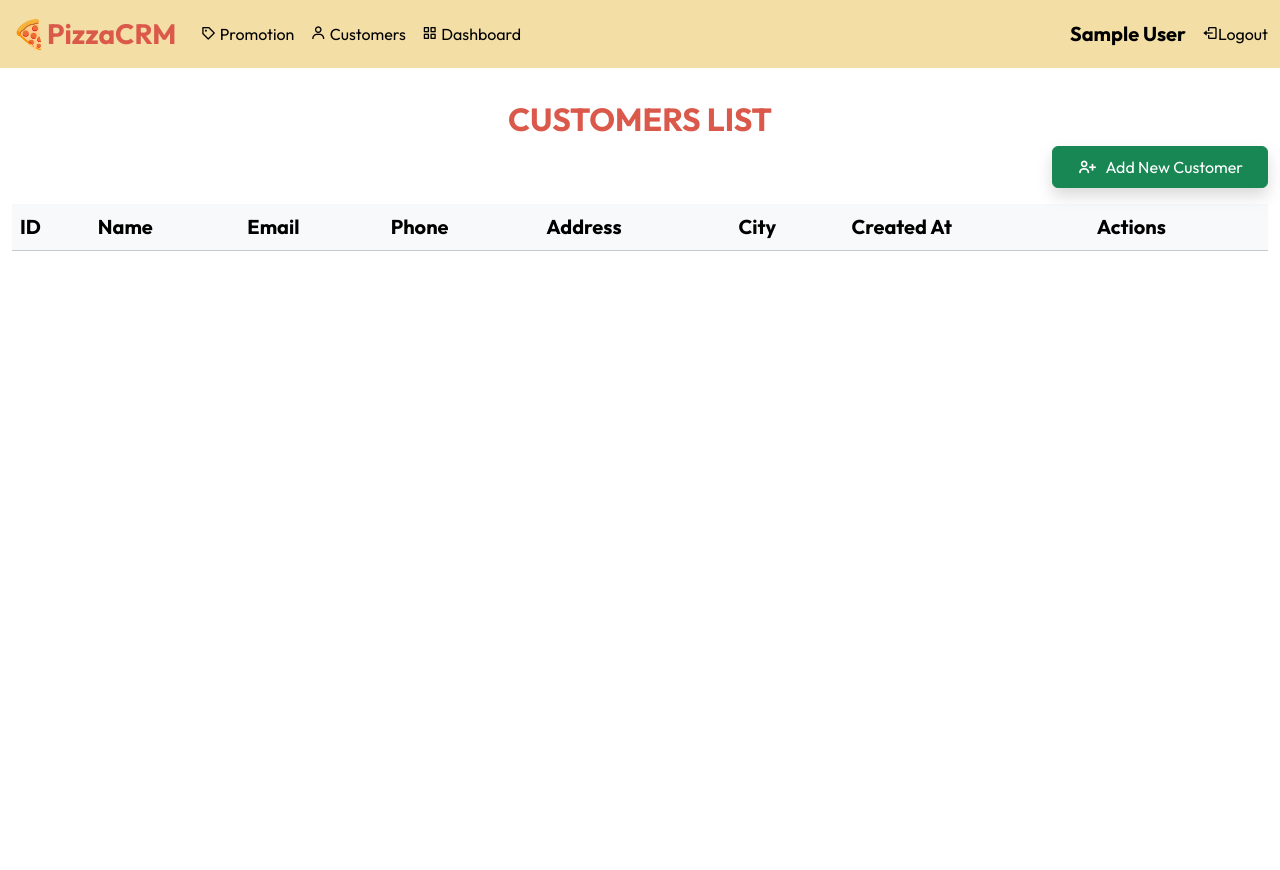
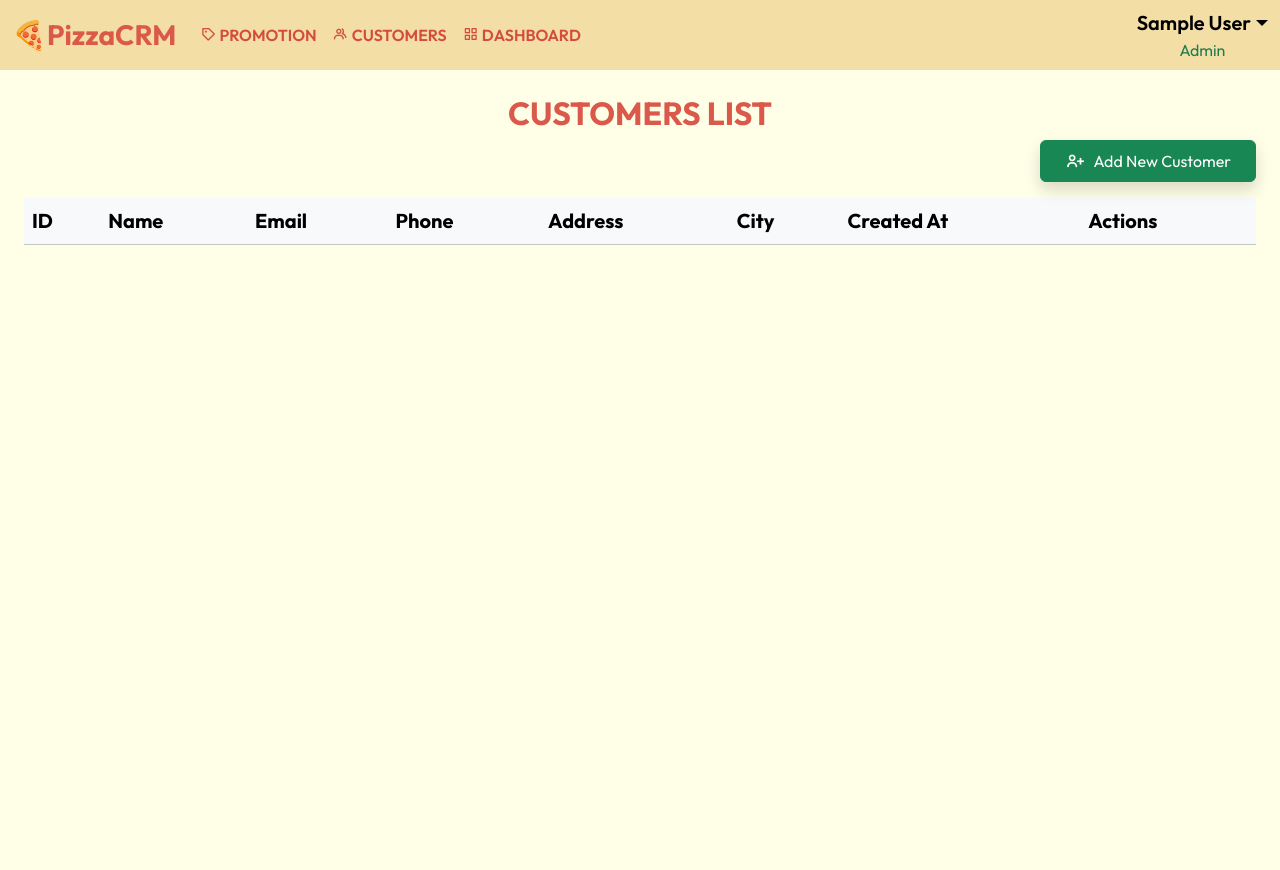
Before and after one commit to npkyphuong04/CRM-Project, a Django app: page / in a window 1280 px wide. Before the commit the page ends 251 px from the top, so only its background shows below. Run offline with Django 5.2, Linux system fonts and the light colour scheme; the visitor is signed in with stand-in values (Sample User, id 1); data that the repository does not hold is empty.

Commit message:
Update Navbar

```diff
--- a/CRM_Application/templates/home.html
+++ b/CRM_Application/templates/home.html
@@ -9,7 +9,7 @@
 </style>
 
 {% if user.is_authenticated %}
-<div class="container-fluid pt-3 mt-3">
+<div class="p-4" style="background-color: #FFFFE8; min-height: 100vh;">
     <div class="mb-2">
         <h3 class="text-center fw-bold fs-2" style="color: #DA594A;">CUSTOMERS LIST</h3>
     </div>
@@ -101,4 +101,5 @@
             </div>
         </div>
         {% endif %}
-        {% endblock %}
+    </div>
+    {% endblock %}
--- a/CRM_Application/templates/loggedin_navbar.html
+++ b/CRM_Application/templates/loggedin_navbar.html
@@ -4,6 +4,12 @@
         color: #207C50 !important;
         font-weight: bold;
         font-size: large;
+    }
+
+    .nav-link {
+        color: #d44c3d;
+        font-weight: 600;
+        text-transform: capitalize;
     }
 
     body {
@@ -13,7 +19,7 @@
 
 <nav class="navbar navbar-expand-lg sticky-top" style="background-color: #F3DEA5;">
     <div class="container-fluid">
-        <a class="navbar-brand fw-bold fs-3" href="{% url 'home' %}" style="color: #DA594A; ">🍕PizzaCRM</a>
+        <a class="navbar-brand fw-bold fs-3" href="{% url 'home' %}" style="color: #DA594A;">🍕PizzaCRM</a>
         <button class="navbar-toggler" type="button" data-bs-toggle="collapse" data-bs-target="#navbarSupportedContent"
             aria-controls="navbarSupportedContent" aria-expanded="false" aria-label="Toggle navigation">
             <span class="navbar-toggler-icon"></span>
@@ -22,28 +28,49 @@
             <ul class="navbar-nav me-auto mb-2 mb-lg-0">
                 {% if user.is_authenticated %}
                 <li class="nav-item">
-                    <a class="nav-link text-black custom-hover" href="#"><i class='bx bx-purchase-tag'></i>
-                        Promotion</a>
+                    <a class="nav-link custom-hover" href="#"><i class='bx bx-purchase-tag'></i>
+                        PROMOTION</a>
                 </li>
                 <li class="nav-item">
-                    <a class="nav-link text-black custom-hover" href="{% url 'home' %}"><i class='bx bx-user'></i>
-                        Customers</a>
+                    <a class="nav-link custom-hover" href="{% url 'home' %}"><i class='bx bx-group'></i>
+                        CUSTOMERS</a>
                 </li>
                 <li class="nav-item">
-                    <a class="nav-link text-black custom-hover" href="#"><i class='bx bx-grid-alt'></i> Dashboard</a>
+                    <a class="nav-link custom-hover" href="#"><i class='bx bx-grid-alt'></i> DASHBOARD</a>
                 </li>
                 {% endif %}
             </ul>
 
             {% if user.is_authenticated %}
-            <div class="d-flex align-items-center justify-content-center ms-auto">
-                <div class="me-3 text-end text-black fs-5">
-                    <div><strong>{{ request.user.first_name }} {{ request.user.last_name }}</strong></div>
+            <div class="dropdown">
+                <a class="d-flex text-black align-items-center text-decoration-none dropdown-toggle fs-5" href="#"
+                    role="button" id="userDropdown" data-bs-toggle="dropdown" aria-expanded="false"
+                    style="font-weight: 600;">
+                    {{ request.user.first_name }} {{ request.user.last_name }}
+                </a>
+                <div style="text-align: center;">
+                    <a class="text-decoration-none" style="font-weight: 400; color: #207C50; display: inline-block;">
+                        Admin
+                    </a>
                 </div>
-                <a href="{% url 'logout' %}" class="nav-link text-black custom-hover">
-                    <i class='bx bx-log-out'></i>Logout
-                </a>
+
+                <ul class="dropdown-menu dropdown-menu-end text-center custom-hover" aria-labelledby="userDropdown">
+                    <li>
+                        <a class="dropdown-item nav-link" href="#">
+                            <i class='bx bx-user me-2'></i>Profile
+                        </a>
+                    </li>
+                    <li>
+                        <hr class="dropdown-divider">
+                    </li>
+                    <li>
+                        <a class="dropdown-item nav-link" href="{% url 'logout' %}">
+                            <i class='bx bx-log-out me-2'></i>Logout
+                        </a>
+                    </li>
+                </ul>
             </div>
+
             {% endif %}
 
         </div>
--- a/CRM_Application/templates/update_record.html
+++ b/CRM_Application/templates/update_record.html
@@ -2,14 +2,15 @@
 
 {% block content %}
 {% include 'loggedin_navbar.html' %}
-
 
 <div style="background-color: #FFFFE8; min-height: 100vh; display: flex; align-items: center; justify-content: center;">
     <main class="main-content d-flex align-items-center justify-content-center w-100">
         <div class="form-container w-100" style="max-width: 600px;">
             <div class="card shadow-sm">
                 <div class="card-body p-4">
-                    <h3 class="mb-4 text-center fw-bold" style="color: #DA594A;">UPDATE CUSTOMER</h3>
+                    <h3 class="mb-4 text-center fw-bold" style="color: #DA594A;">
+                        UPDATE CUSTOMER
+                    </h3>
                     <form method="POST">
                         {% csrf_token %}
                         {{ form.as_p }}
```
